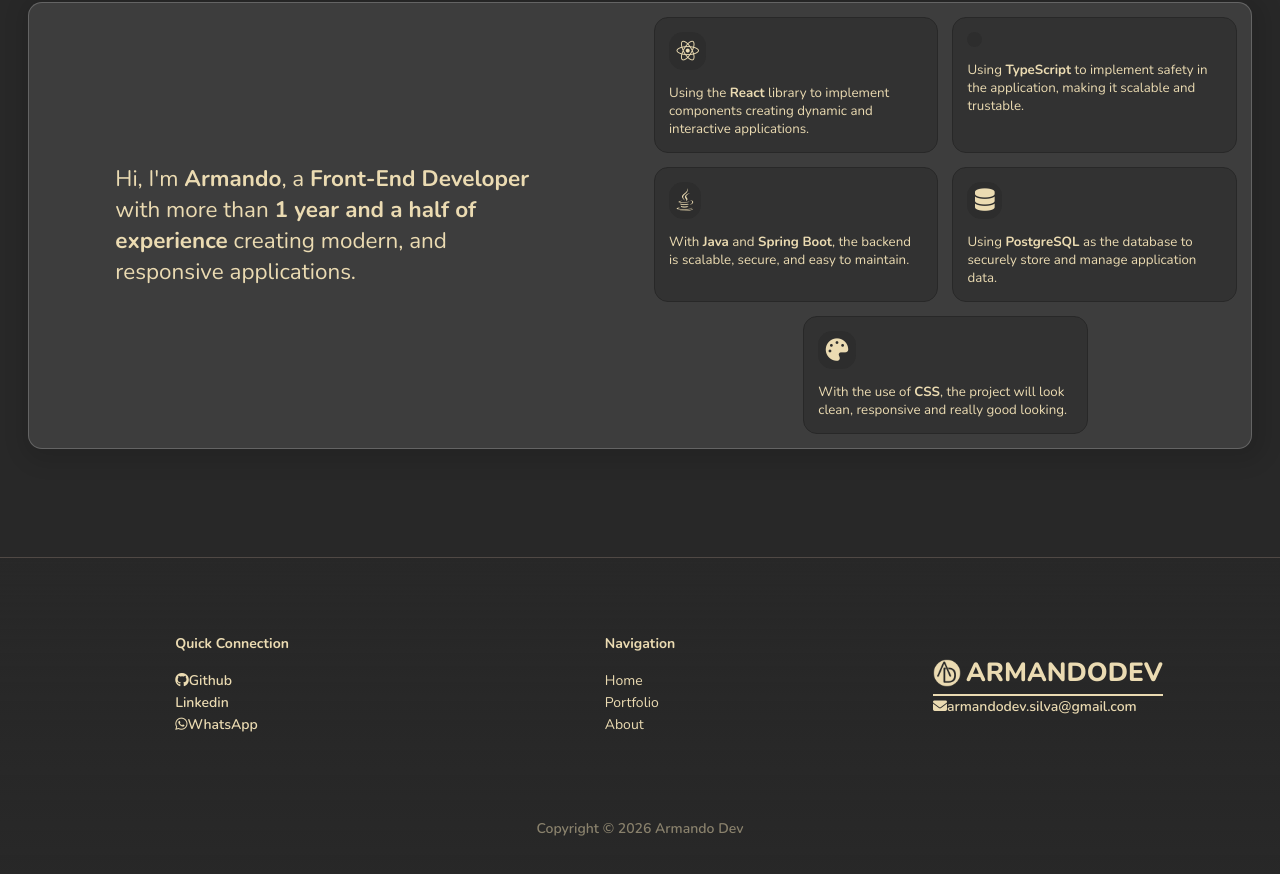
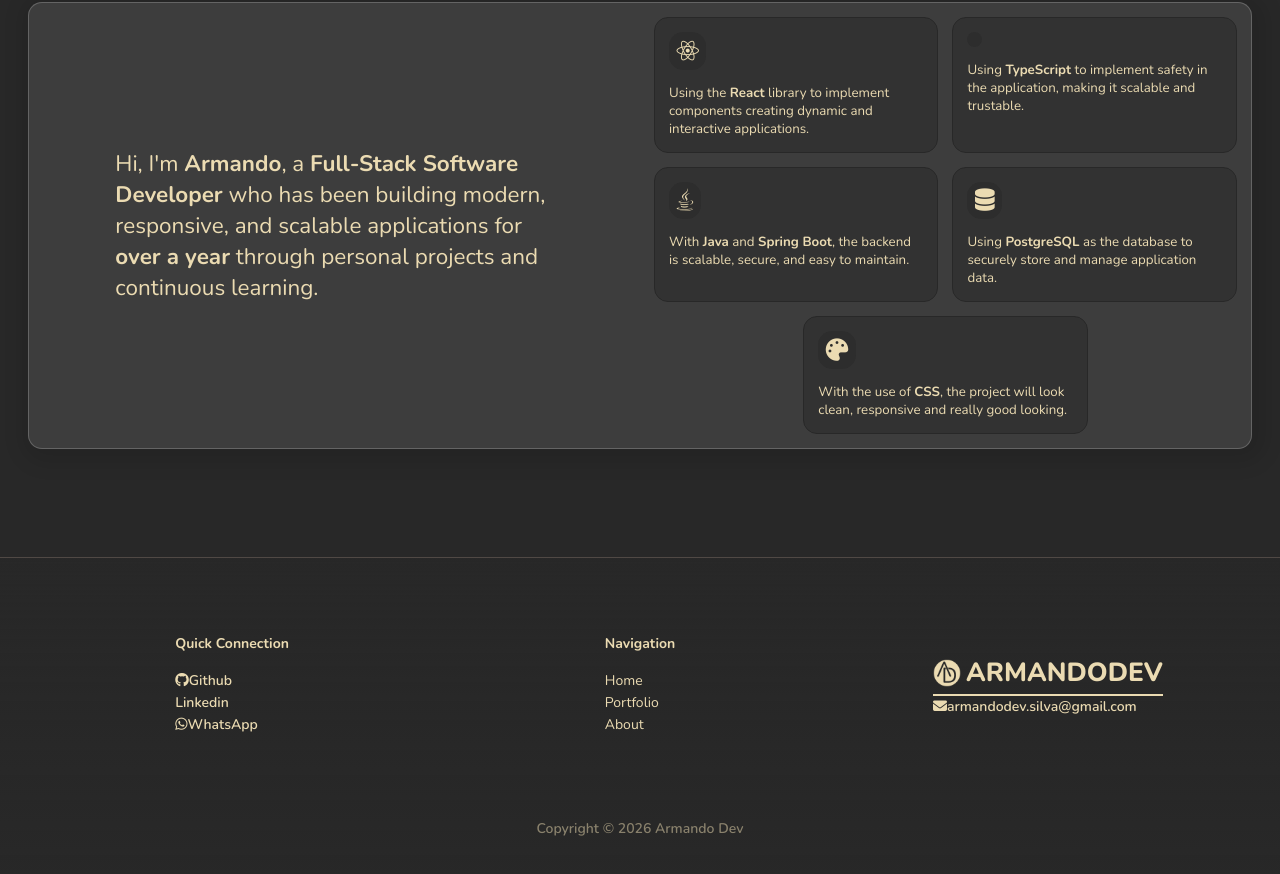
Before and after one commit to armandosilvadev/portfolio-website, a React (Vite) app: page / in a window 1280 px wide. Shown: the part 1232-2106 px from the top of the page. Built offline with nearby package versions, Linux system fonts and the light colour scheme; some icons are missing.

Commit message:
update about

```diff
--- a/src/components/sections/About.tsx
+++ b/src/components/sections/About.tsx
@@ -1,26 +1,27 @@
-import AboutBox from "../ui/AboutBox/AboutBox";
-import { abouts } from "../../data/abouts";
-import styles from "./About.module.css";
+import AboutBox from '../ui/AboutBox/AboutBox';
+import { abouts } from '../../data/abouts';
+import styles from './About.module.css';
 
 function About() {
   return (
     <>
       <section
-        id="about"
+        id='about'
         className={`section ${styles.sectionAbout} flex flex-center`}
       >
         <div
           className={`${styles.aboutContainer} flex flex-center flex-column`}
         >
           <p className={styles.devDescription}>
-            Hi, I'm <strong>Armando</strong>, a{" "}
-            <strong>Front-End Developer</strong> with more than{" "}
-            <strong>1 year and a half of experience</strong> creating modern,
-            and responsive applications.
+            Hi, I'm <strong>Armando</strong>, a{' '}
+            <strong>Full-Stack Software Developer</strong> who has been building
+            modern, responsive, and scalable applications for{' '}
+            <strong>over a year</strong> through personal projects and
+            continuous learning.
           </p>
 
           <div className={styles.stacksBox}>
-            {abouts.map((a) => {
+            {abouts.map(a => {
               return (
                 <AboutBox
                   key={a.key}
```
